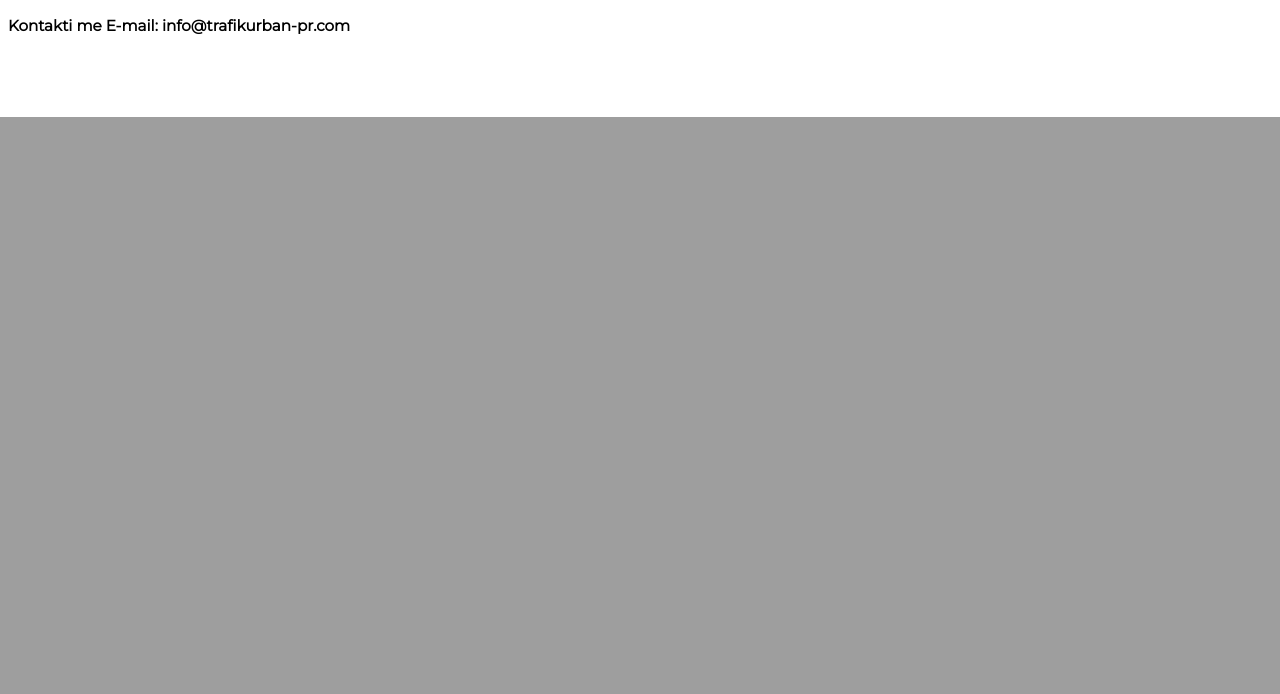
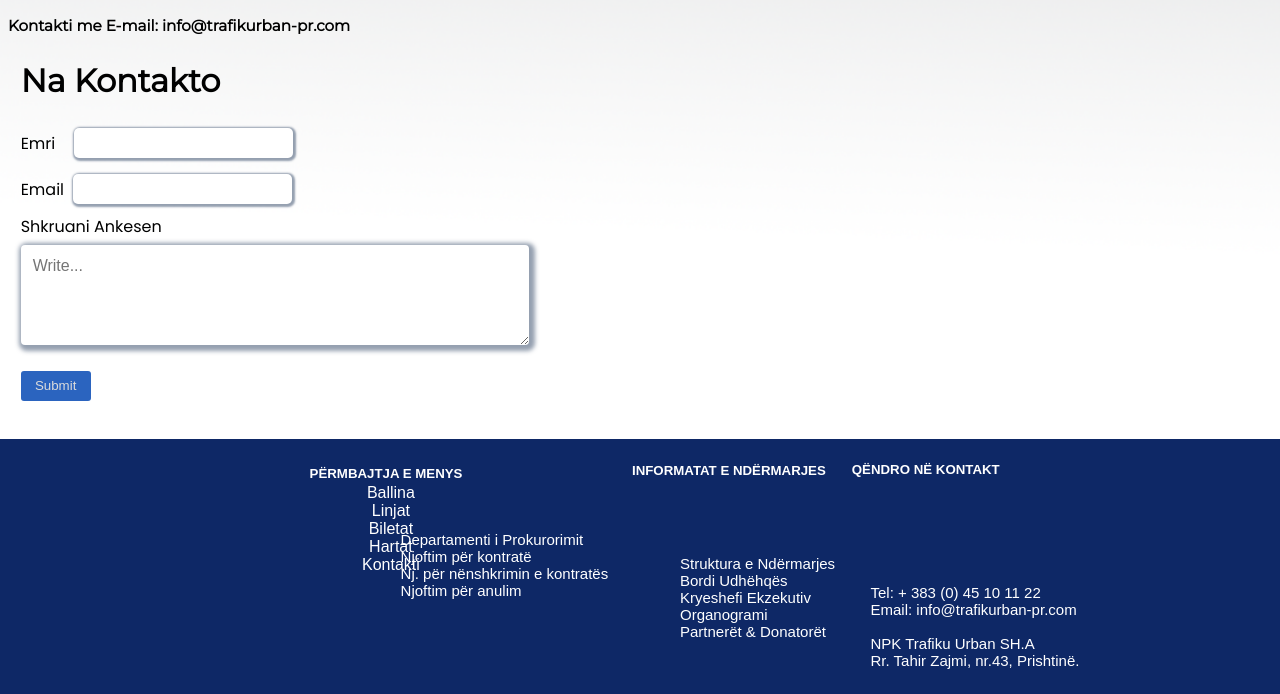
Before and after one commit to milotthajredini/Trafiku-Urbanv1.0, a PHP site: page /html/kontakti.html in a window 1280 px wide. Shown: the part 683-1377 px from the top of the page. Before the commit the page ends 800 px from the top, so only its background shows below. Run offline with PHP 8.4, Linux system fonts and the light colour scheme.

Commit message:
Ne perfundim te bileta.html, vendosja e nje kontakt forme , lidhja me databaz e faqes bileta.html dhe disa ndryshime te vogla estetike

```diff
--- a/css/kontakti.css
+++ b/css/kontakti.css
@@ -1,5 +1,5 @@
 @import url('https://fonts.googleapis.com/css?family=Montserrat|Roboto|Roboto+Condensed');
-
+@import url('https://fonts.googleapis.com/css?family=Poppins&display=swap');
 html{
     scroll-behavior: smooth;
 }
@@ -7,6 +7,7 @@ body{
   background-image: url(../img/backgroundv2.png);
   background-repeat:no-repeat;
   background-size:cover;
+  margin-bottom: 0%;
 
 }
 .header{
@@ -35,7 +36,7 @@ img.instalogo{
  /* .nav{
      overflow: hidden;
  } */
-ul{
+#ul{
 
     display: flex;
     justify-content: center;
@@ -48,7 +49,7 @@ ul{
 
 
 }
-li a {
+#li a {
     display: flex;
     justify-content: space-between;
     color: black;
@@ -70,6 +71,84 @@ li a {
     width: 100%;
     height: 40%;
 }
+footer {
+  /* background-image: url(../img/footer1.png); */
+  background-color: #0e2866;
+  padding: 5px;
+  text-align: center;
+  color: white;
+  font-family: 'Work Sans', sans-serif;
+  /* height: 150px; */
+  list-style: none;
+  /* width: 100%; */
+  margin: 0;
+  margin-left: -8;
+  margin-right: -8;
+  margin-bottom: -3%;
+}
+.col1{
+  margin: auto;
+  display: block;
+  /* justify-content: center; */
+  margin-left: 17%;
+  margin-right: 10%;
+  width:300px;
+  margin-bottom: 20px;
+}
+.col2{
+  margin: auto;
+  display: block;
+  /* justify-content: center; */
+  margin-left: 28%;
+  margin-right: 20%;
+  width:300px;
+  font-size: 15;
+  text-align: left;
+  margin-bottom: 20px;
+  margin-top: -5%;
+}
+.col3{
+  margin: auto;
+  display: block;
+  /* justify-content: center; */
+  margin-left: 50%;
+  margin-right: 20%;
+  width:300px;
+  font-size: 15;
+  text-align: left;
+  margin-bottom: 20px;
+  margin-top: -5%;
+}
+.col4{
+  margin: auto;
+  display: block;
+  /* justify-content: center; */
+  margin-left: 65%;
+  margin-right: 20%;
+  width:300px;
+  font-size: 15;
+  text-align: left;
+  margin-bottom: 20px;
+  margin-top: -6%;
+}
+
+  li a{
+    color: white;
+    list-style: none;
+    text-decoration: none;
+
+  }
+ul{
+  list-style: none;
+  margin: 0;
+  margin-top: -15;
+}
+.li{
+  padding-left: 200px;
+  padding-top: 20px;
+  width: 30px;
+}
+
 
 .dropbtn {
     background-color: transparent;
@@ -109,6 +188,96 @@ li a {
     -webkit-animation: mymovee 800ms none;
 
   }
+  .nakontakto{
+    margin-top: 5%;
+    display: block;
+    margin-bottom: 3%;
+    margin-left: 1%;
+  }
+  .nakontakto h1{
+    font-family: 'Montserrat', sans-serif;
+    margin-top: 20px;
+  }
+
+  #ankes{
+    display: block;
+  }
+  input#emri{
+    width: 219;
+    height: 30;
+    font-size: 18;
+    border: 0;
+    padding-left: 3px;
+
+    box-shadow:1px 1px 2px 2px rgba(44, 65, 97, 0.5);
+    border-radius: 5px;
+    margin-right: 22;
+    margin-left: 15;
+
+  }
+  input#email{
+    padding-left: 3px;
+    width: 219;
+    height: 30;
+    font-size: 18;
+    border: none;
+    box-shadow: 1px 1px 2px 2px rgba(44, 65, 97, 0.5);
+    border-radius: 5px;
+    margin-right: -100;
+    margin-left: 5px;
+
+  }
+  input[type=text], select, textarea {
+    width: 508;
+    padding: 12px;
+    border: none;
+    border-radius: 4px;
+    box-sizing: border-box;
+    box-shadow: 2px 2px 4px 4px rgba(44, 65, 97, 0.5);
+    margin-top: 6px;
+    margin-bottom: 16px;
+    resize: vertical;
+    height: 100;
+    font-size: 16;
+    font-family: Arial, Helvetica, sans-serif;
+  }
+  .emriemail{
+    display: block;
+    width: 300;
+  }
+
+  input#ankes{
+    padding: 0%;
+    width: 508;
+    height: 100;
+    font-size: 14;
+    border: none;
+
+    box-shadow: 2px 2px 5px 4px rgba(44, 65, 97, 0.5);
+    border-radius: 5px;
+  }
+  label#ankes{
+    margin-top: 10px;
+  }
+  button#butoni{
+    margin-top: 10px;
+    width: 70;
+    height: 30;
+    border: none;
+    background-color: #2b64bf;
+    color: #dbdbdb;
+    border-radius: 3px;
+
+  }
+  button#butoni:hover{
+    width: 80;
+    height: 35;
+    transition: 80ms;
+  }
+  label{
+    font-family: 'Poppins', sans-serif;
+  }
+
   @-webkit-keyframes mymovee{
     0% {padding-top: 20%;}
   }
--- a/html/kontakti.html
+++ b/html/kontakti.html
@@ -25,8 +25,8 @@
   </div>
 
         <div class="nav">
-        <ul>
-                <li> <a href="../index.html">Ballina</a></li>
+        <ul id="ul">
+                <li id="li"> <a href="../index.html">Ballina</a></li>
                 <div class="dropdown">
                         <button class="dropbtn">Linjat</button>
                         <div class="dropdown-content">
@@ -34,10 +34,10 @@
                           <a href="#">Stacionet</a>
                         </div>
                       </div>
-                      <li> <a href="biletat.html">Biletat</a></li>
-                      <li> <a href="hartat.html">Hartat</a></li>
-                      <li> <a href="kontakti.html">Kontakti</a></li>
-                      <li> <a href="rrethnesh.html">Rreth Nesh</a></li>
+                      <li id="li"> <a href="biletat.html">Biletat</a></li>
+                      <li id="li"> <a href="hartat.html">Hartat</a></li>
+                      <li id="li"> <a href="kontakti.html">Kontakti</a></li>
+                      <li id="li"> <a href="rrethnesh.html">Rreth Nesh</a></li>
             </ul>
         </div>
         <div class="main">
@@ -60,6 +60,77 @@
         <div class="harta">
             <iframe src="https://www.google.com/maps/embed?pb=!1m18!1m12!1m3!1d2318.615548101499!2d21.141740529825412!3d42.64877779183124!2m3!1f0!2f0!3f0!3m2!1i1024!2i768!4f13.1!3m3!1m2!1s0x0%3A0x0!2zNDLCsDM4JzU1LjYiTiAyMcKwMDgnMzUuMiJF!5e1!3m2!1sen!2s!4v1544201607825" width="100%" height="500" frameborder="0" style="border:0;display:flex;justify-content:center;margin:auto;width: 700px;padding-top: 30px" allowfullscreen="" ></iframe>
         </div>
+        <div class="nakontakto">
+            <h1>Na Kontakto</h1>
+            <form id="kontaktid" action="../php/contactus.php">
+                <div class="emriemail">
+                <label>Emri</label>
+                <input type="text" maxlength="15" name="emri" id="emri">
+                <label >Email</label>
+                <input type="email" name="email" id="email">
+              </div>
+                <label id="ankes" >Shkruani Ankesen</label>
+                <textarea id="ankes" name="ankes" placeholder="Write..." ></textarea>
 
+                <button type="submit" id="butoni" >Submit</button>
+            </form>
+        </div>
+        <footer>
+            <h5 style="margin-left: -40%;">PËRMBAJTJA E MENYS</h5>
+            <h5 style="margin-left: 14%;margin-top:-40px;">INFORMATAT E NDËRMARJES</h5>
+            <h5 style="margin-left: 45%;margin-top:-38px;">QËNDRO NË KONTAKT</h5>
+      <div class="col1">
+        <ul>
+          <li><a href="index.html">Ballina</a></li>
+          <li><a href="html/orari.html">Linjat</a></li>
+          <li><a href="html/biletat.html">Biletat</a></li>
+          <li><a href="html/hartat.html">Hartat</a></li>
+          <li><a href="html/kontakti.html">Kontakti</a></li>
+        </ul>
+      </div>
+        <div class="col2">
+          <ul>
+          <li><a href="http://trafikurban-pr.com/shq/d-prokurimi-shq.html">Departamenti i Prokurorimit</a></li>
+          <li><a href="http://trafikurban-pr.com/shq/d-prokurimi-kontakt-shq.html">Njoftim për kontratë</a> </li>
+          <li><a href="Njoftim për dhënien e kontratës"></a></li>
+          <li><a href="http://trafikurban-pr.com/shq/d-prokurimi-n-kontrate-shq.html">Nj. për nënshkrimin e kontratës</a></li>
+          <li><a href="http://trafikurban-pr.com/shq/d-prokurimi-n-anulim-shq.html">Njoftim për anulim</a></li>
+        </ul>
+        </div>
+
+        <div class="col3">
+          <ul>
+            <li>
+  <a href="">Struktura e Ndërmarjes </a>
+            </li>
+            <li>
+  <a href="http://trafikurban-pr.com/shq/information-2-shq.html">  Bordi Udhëhqës</a>
+            </li>
+            <li>
+  <a href="http://trafikurban-pr.com/shq/information-3-shq.html">Kryeshefi Ekzekutiv</a>
+            </li>
+            <li>
+  <a href="http://trafikurban-pr.com/shq/information-5-shq.html">Organogrami</a>
+            </li>
+            <li>
+  <a href="http://trafikurban-pr.com/shq/partner-donator-shq.html">Partnerët & Donatorët</a>
+            </li>
+          </ul>
+        </div>
+        <div class="col4">
+          <ul>
+            <li>Tel: + 383 (0) 45 10 11 22</li>
+            <li>Email: info@trafikurban-pr.com</li>
+            <li><br></li>
+            <li>NPK Trafiku Urban SH.A</li>
+            <li>Rr. Tahir Zajmi, nr.43, Prishtinë.</li>
+          </ul>
+        </div>
+
+
+
+
+
+          </footer>
     </body>
     </html>
```
Also changed, not shown: css/biletajuaj.css (+15 -17 lines), css/biletat.css (+4 -4 lines), html/biletajuaj.php (+86 -50 lines), html/biletat.html (+13 -18 lines).
